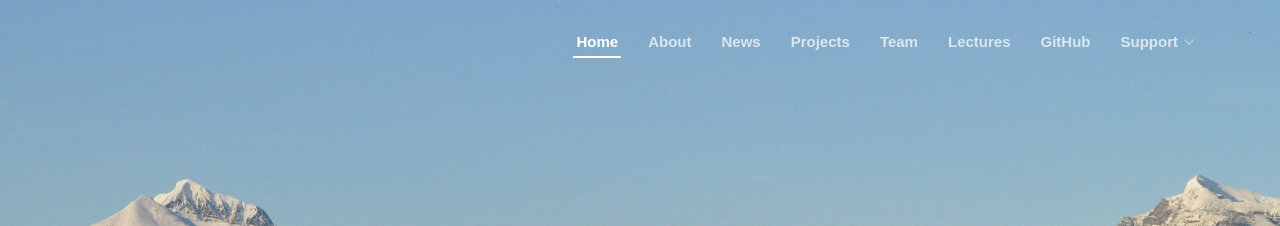
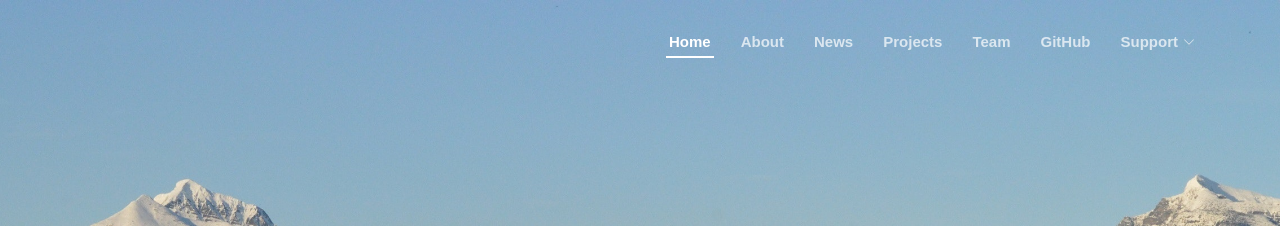
Before and after one commit to QuantEcon/website, a Jekyll site: the page built from index.md, in a window 1280 px wide. Shown: the top 226 px of the page. Built offline with Jekyll 4.4.1, drawn with Linux system fonts in a browser that asks for light colours; nearby versions of some CDN libraries.

Commit message:
Remove Lectures tag

```diff
--- a/_layouts/default.html
+++ b/_layouts/default.html
@@ -79,7 +79,7 @@
               <li{% if page.url==node.url %} class="active" {% endif %}><a href="{{ node.url | relative_url }}">{{
                   node.title }}</a></li>
               {% endfor %}
-              <li><a href="/projects/#filter=lecture">Lectures</a></li>
+              <!-- <li><a href="/projects/#filter=lecture">Lectures</a></li> -->
               <li><a href="https://github.com/QuantEcon" target="_blank">GitHub</a></li>
               <li class="dropdown"><a href="#"><span>Support</span> <i class="bi bi-chevron-down"></i></a>
                 <ul>
```
